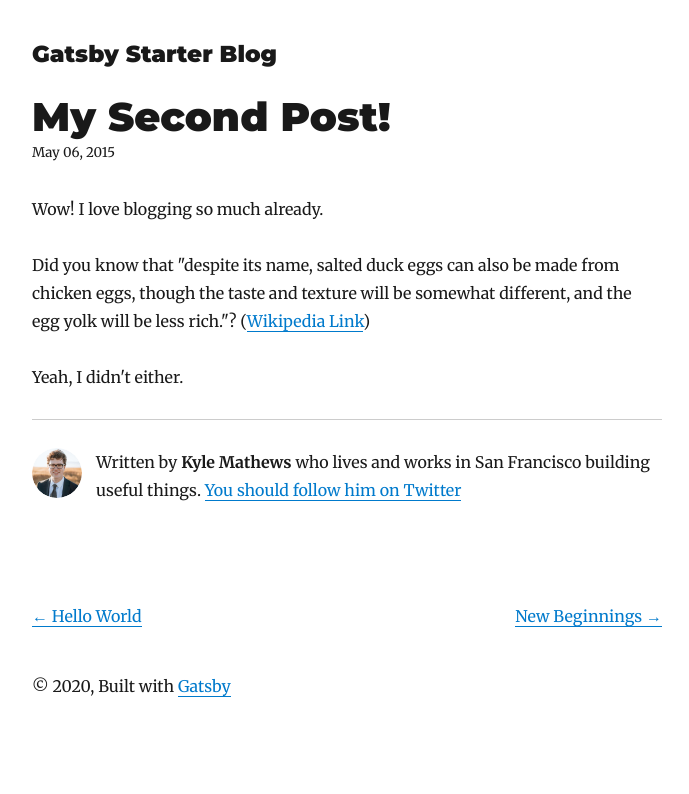
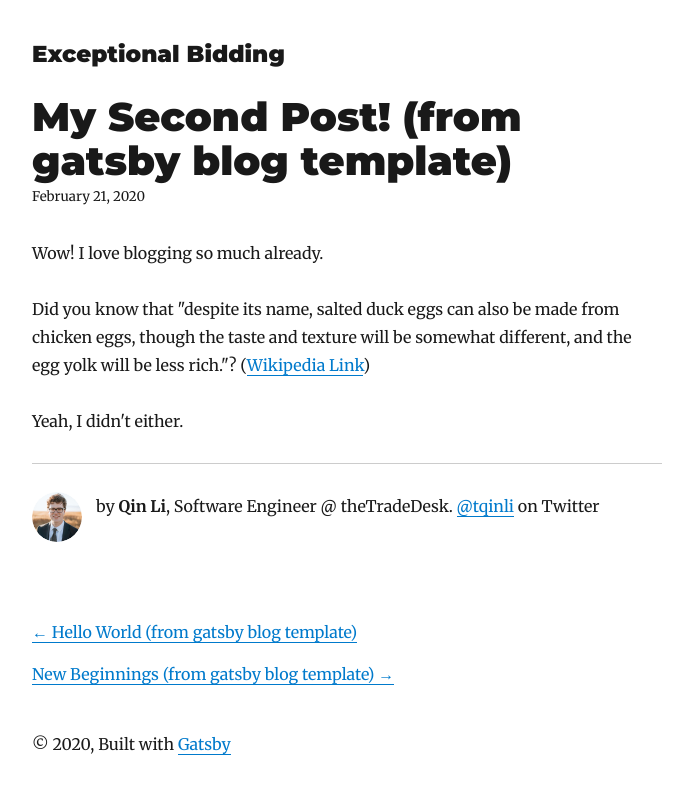
Before and after one commit to tqinli/tqinli.github.io, a Gatsby site: page /my-second-post/ in a window 1280 px wide. Shown: the whole page, without its empty margins (293-982 px from the left). Built offline with nearby package versions, Linux system fonts and the light colour scheme; Gatsby itself is replaced by a stand-in of ours; some packages are replaced by stand-ins of ours.

Commit message:
customizing for myself

```diff
--- a/content/blog/hello-world/index.md
+++ b/content/blog/hello-world/index.md
@@ -1,6 +1,6 @@
 ---
-title: Hello World
-date: "2015-05-01T22:12:03.284Z"
+title: Hello World (from gatsby blog template)
+date: "2020-02-21T22:00:00.000Z"
 description: "Hello World"
 ---
 
--- a/content/blog/my-second-post/index.md
+++ b/content/blog/my-second-post/index.md
@@ -1,6 +1,6 @@
 ---
-title: My Second Post!
-date: "2015-05-06T23:46:37.121Z"
+title: My Second Post! (from gatsby blog template)
+date: "2020-02-21T22:00:01.000Z"
 ---
 
 Wow! I love blogging so much already.
--- a/content/blog/new-beginnings/index.md
+++ b/content/blog/new-beginnings/index.md
@@ -1,6 +1,6 @@
 ---
-title: New Beginnings
-date: "2015-05-28T22:40:32.169Z"
+title: New Beginnings (from gatsby blog template)
+date: "2020-02-21T22:00:02.000Z"
 description: This is a custom description for SEO and Open Graph purposes, rather than the default generated excerpt. Simply add a description field to the frontmatter.
 ---
 
--- a/gatsby-config.js
+++ b/gatsby-config.js
@@ -1,11 +1,11 @@
 module.exports = {
   siteMetadata: {
-    title: `Gatsby Starter Blog`,
-    author: `Kyle Mathews`,
-    description: `A starter blog demonstrating what Gatsby can do.`,
-    siteUrl: `https://gatsby-starter-blog-demo.netlify.com/`,
+    title: `Exceptional Bidding`,
+    author: `Qin Li`,
+    description: `Technically note taking blog. Made possible by gatsbyjs.org`,
+    siteUrl: `https://tqinli.github.io/`,
     social: {
-      twitter: `kylemathews`,
+      twitter: `tqinli`,
     },
   },
   plugins: [
--- a/src/components/bio.js
+++ b/src/components/bio.js
@@ -54,12 +54,11 @@ const Bio = () => {
         }}
       />
       <p>
-        Written by <strong>{author}</strong> who lives and works in San
-        Francisco building useful things.
+        by <strong>{author}</strong>, Software Engineer @ theTradeDesk.
         {` `}
         <a href={`https://twitter.com/${social.twitter}`}>
-          You should follow him on Twitter
-        </a>
+          @tqinli
+        </a> on Twitter
       </p>
     </div>
   )
--- a/src/components/layout.js
+++ b/src/components/layout.js
@@ -11,7 +11,7 @@ const Layout = ({ location, title, children }) => {
     header = (
       <h1
         style={{
-          ...scale(1.5),
+          ...scale(1.2),
           marginBottom: rhythm(1.5),
           marginTop: 0,
         }}
```
